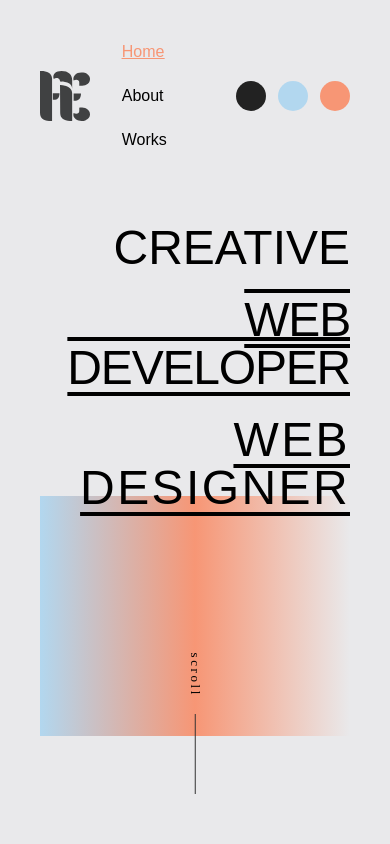
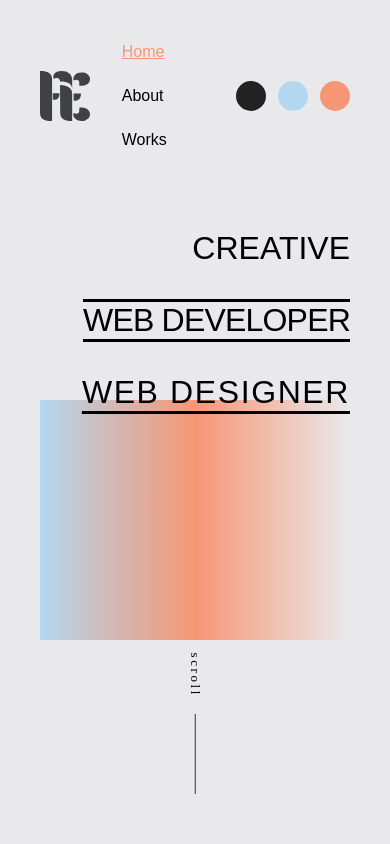
Before and after one commit to negarlatifian/tech-folio, a Next.js app: page / in a window 390 px wide. Shown: the top 844 px of the page. Built offline with nearby package versions, Linux system fonts and the light colour scheme; a web font is replaced by a local one.

Commit message:
made titles responsive

```diff
--- a/components/ui/Titles.tsx
+++ b/components/ui/Titles.tsx
@@ -4,17 +4,19 @@ const Titles = () => {
   return (
     <ul className='flex flex-col w-full gap-6 mt-8'>
       <li className='flex flex-col'>
-        <p className='font-sans text-5xl uppercase text-right'>creative</p>
+        <p className='font-sans md:text-5xl text-[2rem] uppercase text-right'>
+          creative
+        </p>
         {/* <span className='w-44 border-t-2 float-end'></span> */}
       </li>
       <li className='flex flex-col overline'>
-        <p className='font-sans text-5xl uppercase text-right underline underline-offset-8 tracking-tight '>
+        <p className='font-sans md:text-5xl text-[2rem] uppercase text-right underline underline-offset-8 tracking-tight '>
           web developer
         </p>
         {/* <span className='w-44 border-t-2'></span> */}
       </li>
       <li className='flex flex-col'>
-        <p className='font-sans text-5xl uppercase text-right underline underline-offset-8 tracking-wider '>
+        <p className='font-sans md:text-5xl text-[2rem] uppercase text-right underline underline-offset-8 tracking-wider '>
           web designer
         </p>
         {/* <span className='w-44 border-t-2'></span> */}
```
